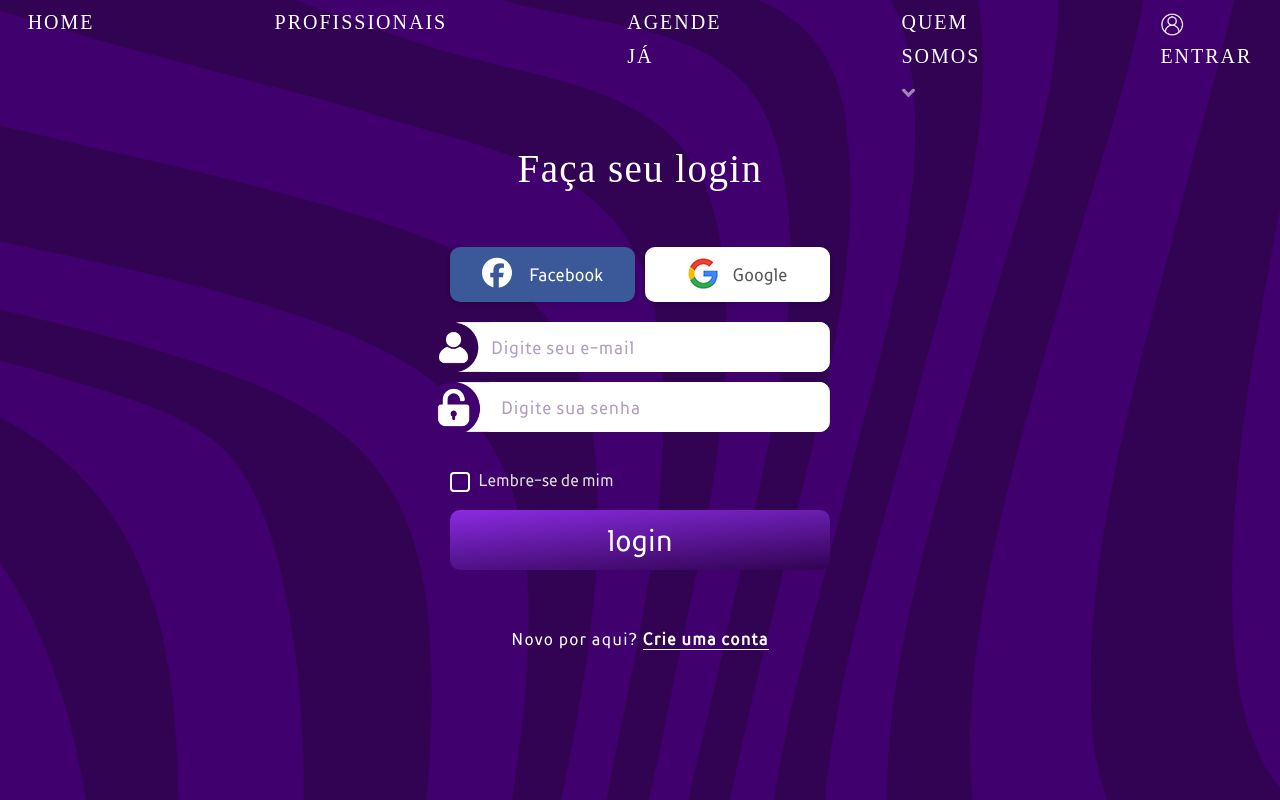
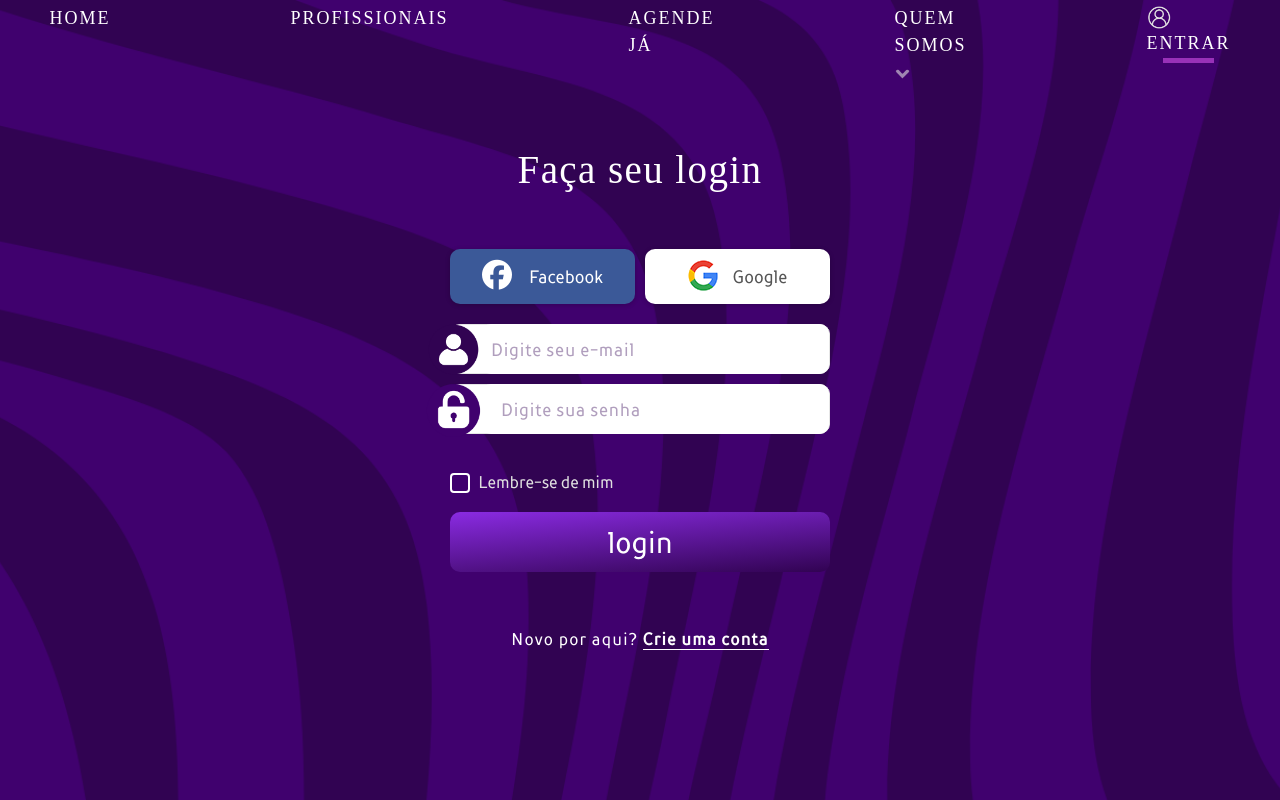
Before and after one commit to the-marielis/Rabiscadoo, a plain HTML site: page Login_v5/index.html in a window 1280 px wide. Drawn offline with nearby package versions, Linux system fonts and the light colour scheme; a web font is replaced by a local one.

Commit message:
ajustes na tela de login, alteração nos itens da NAV

```diff
--- a/Login_v5/css/main.css
+++ b/Login_v5/css/main.css
@@ -32,12 +32,13 @@
   --cor2: #FFFFFF;
   --cor3: #696969;
   --cor4: #E0E0E0;
+  --cor5: #4b0082;
+  --cor7: #9831b8;
 
   --fonte-padrao: 'Prosto_sans', sans-serif;
   --fonte-destaque: 'Avallon', serif;
   --fonte-cabeçalho: 'Lakes_neue';
 }
-
 /*//////////////////////////////////////////////////////////////////
 [ RESTYLE TAG ]*/
 
@@ -59,10 +60,9 @@
 
 /* Estilos básicos para o menu */
 nav {
-
   display: flex;
   padding: 0px;
- position: fixed;
+  position: fixed;
   top: 0;
 }
 
@@ -70,36 +70,37 @@
 color: var(--cor2);
 text-decoration: none;
 font-family: var(--fonte-cabeçalho);
-font-size: 20px;
+font-size: 18px;
 letter-spacing: 2px;
 margin: 5px 90px 0px 90px;
 transition: all 0.3s ease; /* Transição para efeitos hover */
 }
 
 nav a:hover {
-color: var(--cor1) /* Cor do texto ao passar o mouse */
+color: var(--cor1);
+text-decoration: none;
 }
 
-a {
-	font-family: var(--fonte-padrao);
-	font-size: 14px;
-	line-height: 1.7;
-	color: var(--cor2);
-	margin: 0px;
-	transition: all 0.4s;
-	-webkit-transition: all 0.4s;
-  -o-transition: all 0.4s;
-  -moz-transition: all 0.4s;
+#entrar {
+  justify-content: center;
+  align-items: center;
+  margin-top: 0.2%;
 }
 
-a:focus {
-	outline: none !important;
+#entrar::after {
+  content: '';
+  display: block;
+  width: 60%;
+  height: 0.3rem; /* Altura do risquinho */
+  background-color: var(--cor7); /* Cor do risquinho */
+  margin-top: 1%;
+  margin-left: auto;
+  margin-right: auto;
+  transition: 2s;
 }
 
-a:hover {
-	text-decoration: none;
-  color: var(--cor1);
-  border-color: var(--cor1);
+#entrar:hover::after {
+  width: 100%; /* Mantém o efeito ao passar o mouse */
 }
 
 /*---------------------------------------------*/
--- a/Login_v5/index.html
+++ b/Login_v5/index.html
@@ -30,7 +30,7 @@
 				<a href="#">QUEM SOMOS
 					<img src="../images/seta.png" alt="seta" style="width: auto; height: 15px;" onclick="">
 				</a>
-				<a href="#">
+				<a href="#" id="entrar">
 				  <img src="../images/profile2.png" alt="profile" style="width: auto; height: 25px;">
 				  ENTRAR</a>
 			</nav>
```
